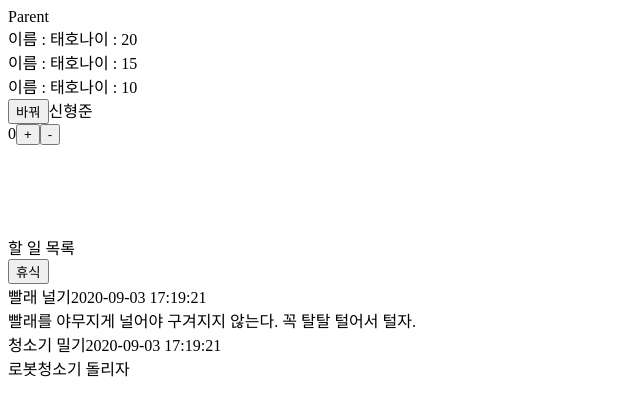
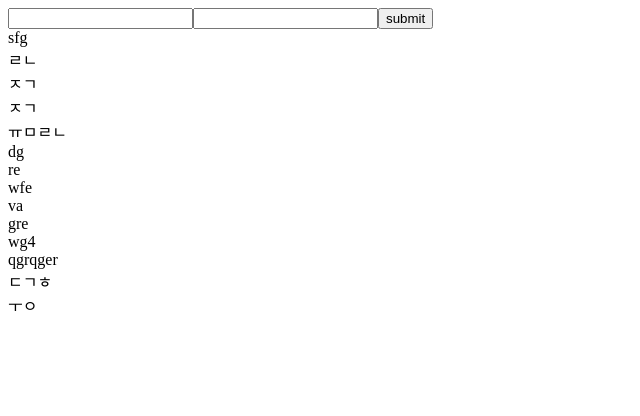
Before and after one commit to xfrnk2/learning_react, a React (Create React App) app: page / in a window 1280 px wide. Shown: the top 416 px of the page, without its empty margins (0-640 px from the left). Built offline with nearby package versions, Linux system fonts and the light colour scheme; data requests are answered from the project's data file.

Commit message:
What I learned Today

```diff
--- /dev/null
+++ b/db.json
@@ -0,0 +1,74 @@
+{
+  "posts": [
+    {
+      "title": "sfg",
+      "reason": "",
+      "id": 1
+    },
+    {
+      "title": "ㄹㄴ",
+      "reason": "ㄴㄹ",
+      "id": 2
+    },
+    {
+      "title": "ㅈㄱ",
+      "reason": "ㅈㄱ",
+      "id": 3
+    },
+    {
+      "title": "ㅈㄱ",
+      "reason": "ㅈㄱ",
+      "id": 4
+    },
+    {
+      "title": "ㅠㅁㄹㄴ",
+      "reason": "ㅠㅁㄹ",
+      "id": 5
+    },
+    {
+      "title": "dg",
+      "reason": "gd",
+      "id": 6
+    },
+    {
+      "title": "re",
+      "reason": "er",
+      "id": 7
+    },
+    {
+      "title": "wfe",
+      "reason": "wfe",
+      "id": 8
+    },
+    {
+      "title": "va",
+      "reason": "av",
+      "id": 9
+    },
+    {
+      "title": "gre",
+      "reason": "erg",
+      "id": 10
+    },
+    {
+      "title": "wg4",
+      "reason": "wg",
+      "id": 11
+    },
+    {
+      "title": "qgrqger",
+      "reason": "qrge",
+      "id": 12
+    },
+    {
+      "title": "ㄷㄱㅎ",
+      "reason": "ㄷㄱㅎ",
+      "id": 13
+    },
+    {
+      "title": "ㅜㅇ",
+      "reason": "ㅜㅇ",
+      "id": 14
+    }
+  ]
+}
--- a/src/homework1/TodoList.jsx
+++ b/src/homework1/TodoList.jsx
@@ -6,7 +6,7 @@ const TodoList = () => {
     let [currentStatus, setCurrentStatus] = useState("휴식");
 
     let works = [{subject: "빨래 널기", content: "빨래를 야무지게 널어야 구겨지지 않는다. 꼭 탈탈 털어서 털자."},
-        {subject: "청소기 밀기", content: "로봇청소기 돌리자"}
+        {subject: "청소기 밀기", content: "로봇청소기 돌리자", created_at: "2020-08-15 14:33:22"}
         ];
 
 
@@ -26,7 +26,7 @@ const TodoList = () => {
         <button onClick={changeStatus}>{currentStatus}</button>
        </div>
        <div>
-        {works.map((todo) => { return <Todo todo={todo}></Todo>})}
+        {works.map((todo, index) => { return <Todo key={index} todo={todo}></Todo>})}
        </div>
        </Fragment>
    );
--- a/src/index.js
+++ b/src/index.js
@@ -6,8 +6,8 @@ import TodoApp from './homework1/TodoApp';
 ReactDOM.render(
   <React.StrictMode>
     <App />
-    <text><br></br><br></br><br></br><br></br><br></br></text>
-    <TodoApp />
+
+    {/* <TodoApp /> */}
   </React.StrictMode>,
   document.getElementById('root')
 );
--- a/src/learning_course/App.jsx
+++ b/src/learning_course/App.jsx
@@ -5,7 +5,6 @@ import Example from './Example';
 const App = () => {
   return (
     <div>
-      <Parent></Parent>
       <Example></Example>
     </div>
   );
--- a/src/learning_course/Example.jsx
+++ b/src/learning_course/Example.jsx
@@ -1,41 +1,60 @@
 import React, {useState, useEffect, Fragment} from 'react';
+import axios from 'axios';
 
 const Example = ({ }) => {
-    // let sweats = [50, 30, 100];
+    let [foods, setFoods] = useState([]);
+    let [form, setForm] = useState({
+        title: "",
+        reason: ""
+    });
 
-    // let banana = sweats[0];
-    // let apple = sweats[1];
-    // let berry = sweats[2];
+    useEffect(() => {
+        axios.get("/posts")
+            .then((response) => {
+                console.log(response);
 
-    // let [banana, apple, berry] = sweats;
-    let [name, setName] = useState("신형준");
-    let [num, setNum] = useState(0);
+                setFoods(response.data);
 
-    const changeName = () => {
-        setName("신태호");
+            })
+            .catch((error) => {
+                console.log(error);
+            });
+    },[]);
 
-    };
+    const changeForm = (content) => {
+        setForm({...form,
+            [content.target.name]: content.target.value
+        });
+    }
+    const showForm = (event) => {
+        event.preventDefault();
 
-    const AddNum = () => {
-        setNum(num + 1)
-    }
+        axios.post("/posts", form)
+            .then((response) => {
 
-    const MinNum = () => {
-        setNum(num - 1)
+                console.log(response);
+            })
+            .catch((error) => {
+                console.log(error);
+            });
     }
 
 
     return (
         <Fragment>
             <div>
-                <button onClick={changeName}>바꿔</button>
-                {name}
+                <form onSubmit={(event)=>{showForm(event)}}>
+                    <input type="text" name="title" onChange={(e) => {changeForm(e)}}/>
+                    <input type="text" name="reason" onChange={(e) => {changeForm(e)}}/>
+
+                    <button>submit</button>
+                </form>
+
+                {foods.map((food) => {
+                    return <div className="food">{food.title}</div>
+                })}
             </div>
-            <div>
-                {num}
-                <button onClick={AddNum}>+</button>
-                <button onClick={MinNum}>-</button>
-            </div>
+
         </Fragment>
 
     );
```
Also changed, not shown: package.json (+5 -3 lines), 1 other file (tests, documents, lock files or other folders).
